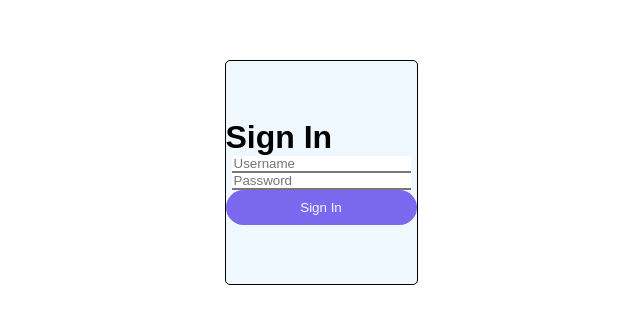
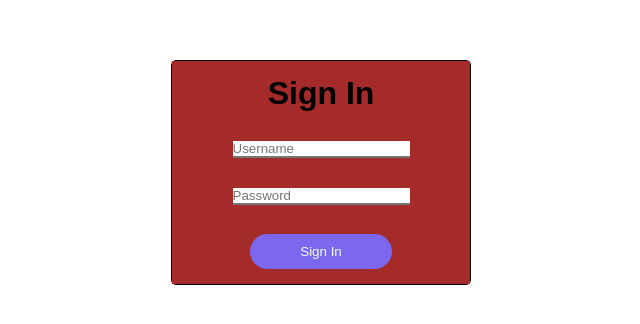
Before and after one commit to paulvuong25bvt/paulvuong25bvt-login-ui-project, a plain HTML site: page index.html in a window 1280 px wide. Shown: the part 228-552 px from the top of the page, without its empty margins (319-959 px from the left). Drawn offline with Linux system fonts and the light colour scheme.

Commit message:
login forms are, also, now centered

```diff
--- a/index.html
+++ b/index.html
@@ -9,8 +9,8 @@
 <body>
     <div class="c1">
         <div class="container">
-            <h3>Sign In</h3>
             <form action="" class="form">
+                <h3>Sign In</h3>
                 <input type="Username" name="username" class="box" placeholder="Username">
                 <input type="password" name="password" class="box" placeholder="Password">
                 <input type="submit" value="Sign In" id="submit">
--- a/styles.css
+++ b/styles.css
@@ -7,28 +7,41 @@
 
 .c1{
     display: flex;
+    height: 100vh;
+    width: 100vw;
     justify-content: center;
     align-items: center;
-    height: 100vh;
 }
 
 /* Container */
 .container{
     display: flex;
+
+    min-width: 300px;
+    width: 300px;
+    min-height: 225px;
+    height: 225px;
+
     flex-direction: column;
-    justify-content: center;
-    max-width: 400px;
-    min-height: 225px;
+    justify-content: space-evenly;
+
+    align-items: center;
+
     border: 1px solid black;
     background-color: aliceblue;
     border-radius: 5px;
-    align-self: center;
 }
 
 .form{
     display: flex;
+    width: 100%;
+    height: 100%;
+
     flex-direction: column;
-    justify-content: center;
+    justify-content: space-around;
+
+    align-items: center;
+    background-color: brown;
 }
 
 .container h3{
@@ -40,9 +53,6 @@
     border-left: 0;
     border-top: 0;
     border-right: 0;
-    padding-left: 2px;
-    margin-left: 6px;
-    margin-right: 6px;
 }
 
 #submit{
```
